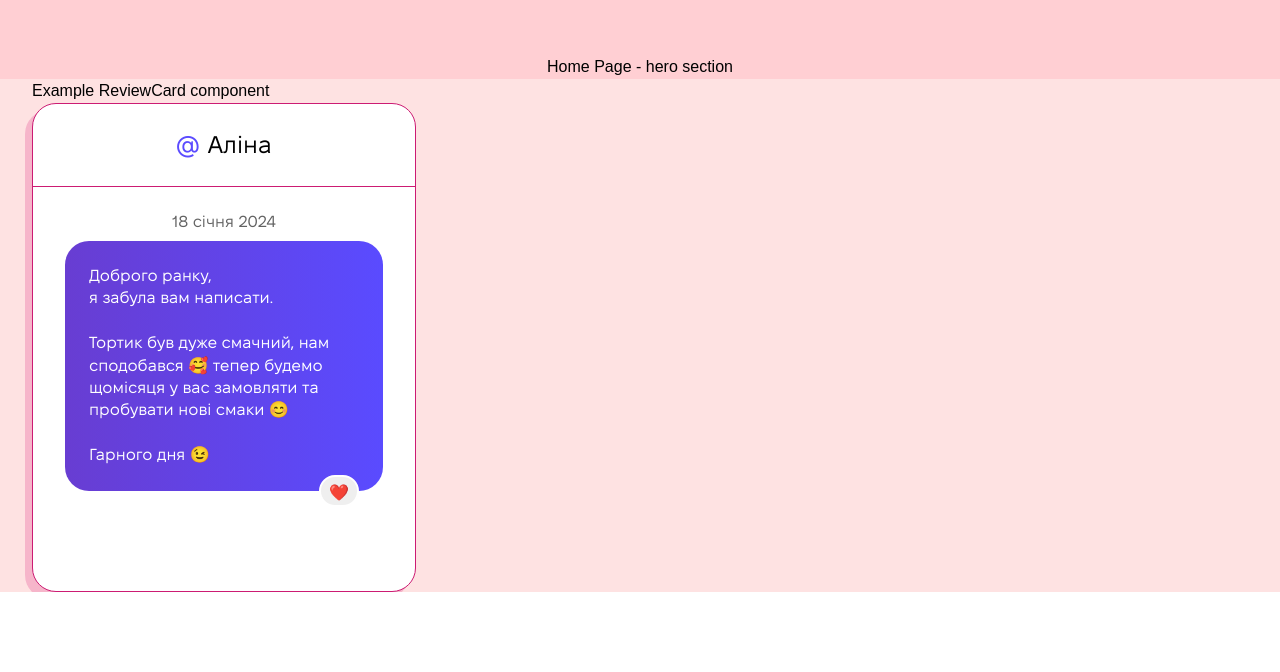
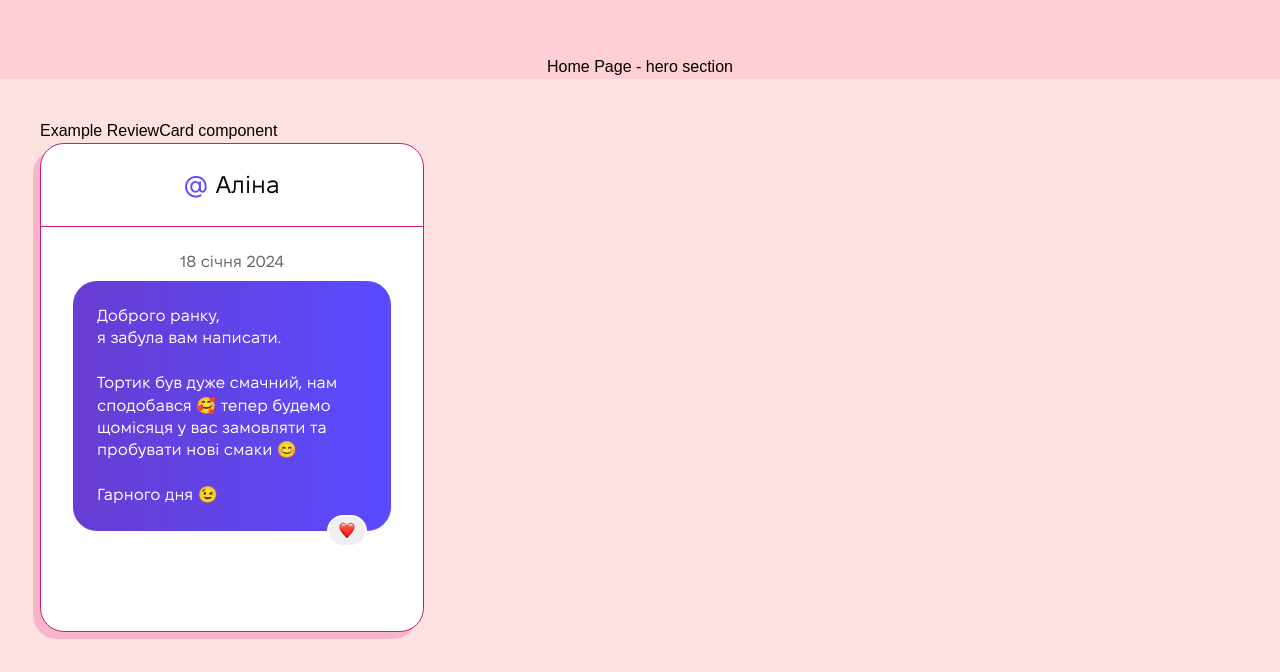
Before and after one commit to SoftRyzen-internship/de-tort, a Next.js app: page / in a window 1280 px wide. Shown: the part 1013-1685 px from the top of the page. Before the commit the page ends 1605 px from the top, so only its background shows below. Built offline with nearby package versions, Linux system fonts and the light colour scheme; a web font is replaced by a local one.

Commit message:
change header and image

```diff
--- a/src/components/Example.tsx
+++ b/src/components/Example.tsx
@@ -12,7 +12,7 @@ export const Example: React.FC = () => {
   const date = "18 cічня 2024";
 
   return (
-    <div className="container bg-red-100">
+    <div className="container bg-red-100 p-10">
       <h2>Example ReviewCard component</h2>
       <ReviewCard author={author} text={text} date={date} />
     </div>
--- a/src/components/ui/ReviewCard/ReviewCard.tsx
+++ b/src/components/ui/ReviewCard/ReviewCard.tsx
@@ -1,4 +1,8 @@
+import Image from "next/image";
+
 import { ReviewCardProps } from "./types";
+
+import data from "@/data/common.json";
 
 const MAX_SYMBOLS = 456;
 
@@ -7,20 +11,28 @@ export const ReviewCard: React.FC<ReviewCardProps> = ({
   text,
   date,
 }) => {
+  const {
+    reviews: { imageHeart },
+  } = data;
   const normalizedText = text.slice(0, MAX_SYMBOLS);
 
   return (
     <div className="bg-white md:w-[336px] xl:w-[384px] shadow-3xl-a font-fixel rounded-3xl border border-color-option-accent w-full text-base leading-normal">
-      <h2 className="py-6 flex-center gap-2 border-b border-color-option-accent text-[24px]">
+      <h3 className="py-6 flex-center gap-2 border-b border-color-option-accent text-[24px]">
         <span className="text-color-option-seven ">@</span>
         <span>{author}</span>
-      </h2>
+      </h3>
       <div className="py-6 px-4 xl:px-8 h-[404px]">
         <p className="text-center text-color-option-eight mb-2">{date}</p>
         <div className="text-white relative bg-gradient-to-r whitespace-pre-line from-color-option-nine py-6 px-4 xl:px-6 to-color-option-ten rounded-3xl ">
           <p>{normalizedText}</p>
           <div className="w-[38px] md:w-10 text-center h-8 border-white border-2 rounded-full absolute  bottom-0  bg-color-bg-grey right-6 translate-y-1/2 flex-center text-[16px]">
-            <div className="size-4 flex-center translate-y-[3px]">❤️</div>
+            <Image
+              src={imageHeart.path}
+              alt={imageHeart.alt}
+              width={16}
+              height={16}
+            />
           </div>
         </div>
       </div>
--- a/src/data/common.json
+++ b/src/data/common.json
@@ -94,5 +94,11 @@
       "path": "/images/tort-sliced-@x2.webp",
       "alt": "Нарізаний торт"
     }
+  },
+  "reviews": {
+    "imageHeart": {
+      "path": "/images/heart-@2x.webp",
+      "alt": "Серце"
+    }
   }
 }
```
Also changed, not shown: public/images/heart-@2x.webp (added).
